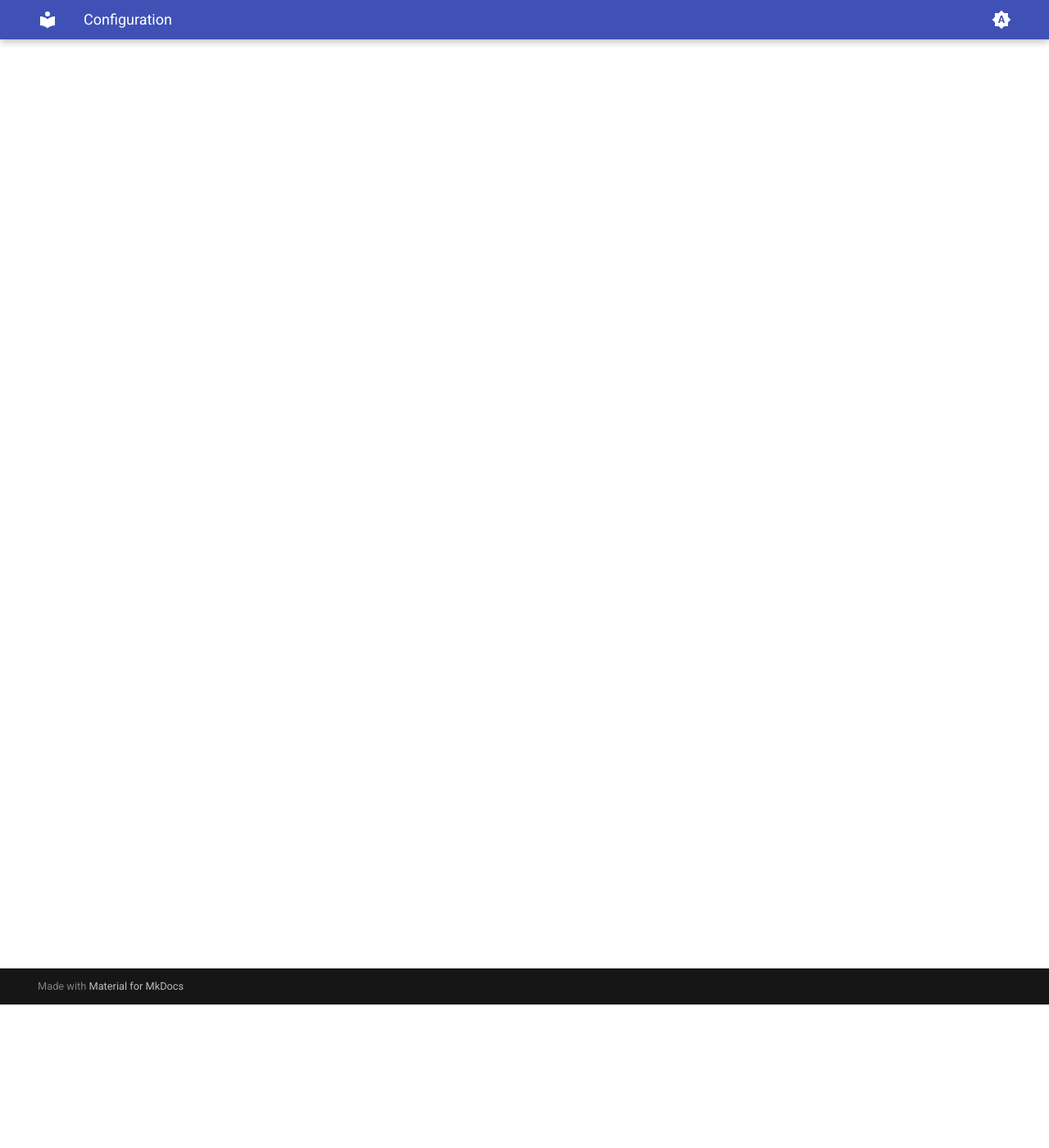
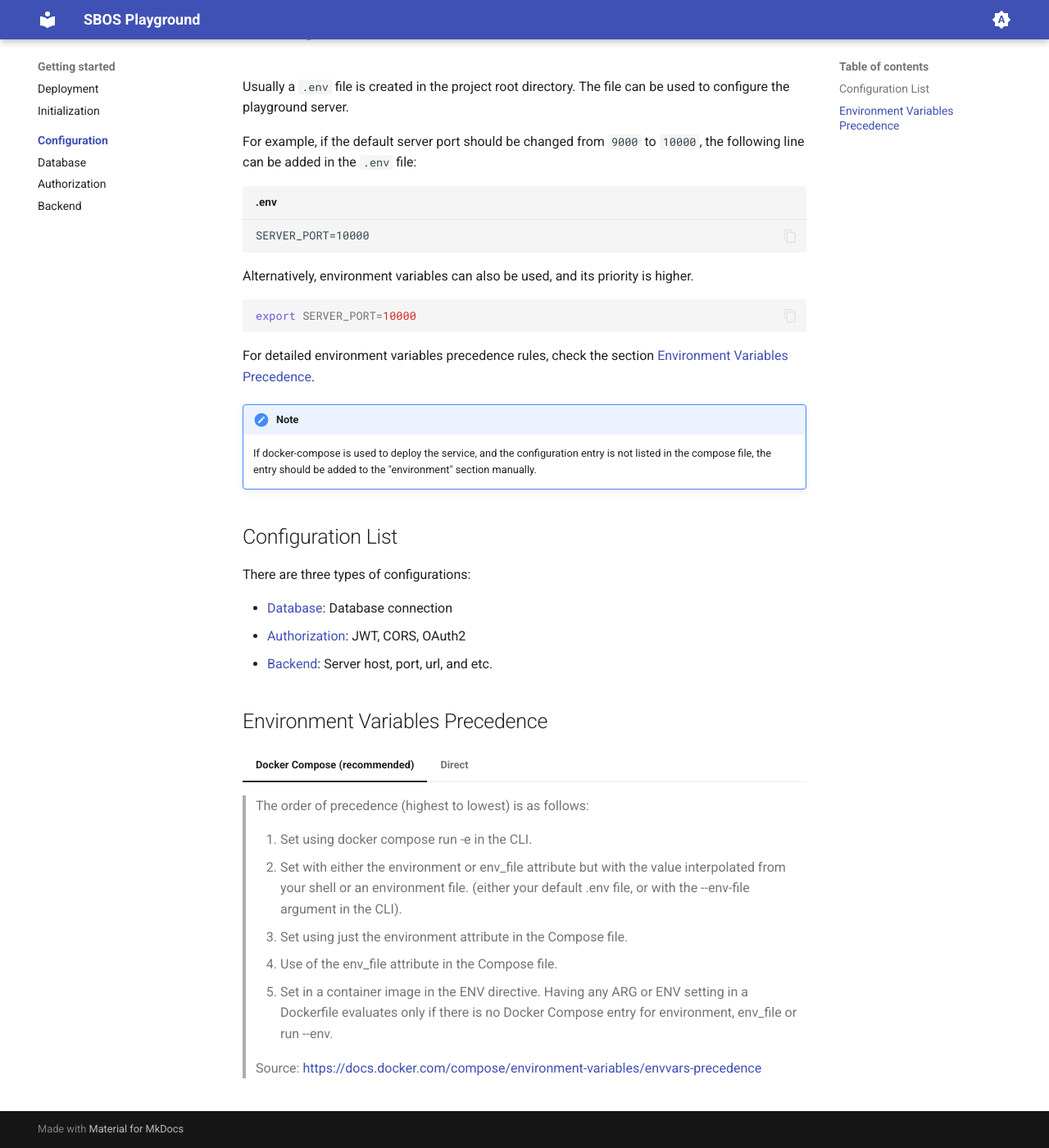
Before and after one commit to BrickSchema/playground, an MkDocs documentation site: the page built from docs/config/index.md, in a window 1280 px wide and 1400 px high, scrolled down 175 px. Shown: the whole window at 82% size. Built offline with MkDocs 1.6.1 and Material for MkDocs 9.7.7, drawn with Linux system fonts in a browser that asks for light colours.

Commit message:
docs: config and README

````diff
--- a/docs/config/index.md
+++ b/docs/config/index.md
@@ -1 +1,52 @@
 # Configuration
+
+Usually a `.env` file is created in the project root directory.
+The file can be used to configure the playground server.
+
+For example, if the default server port should be changed from `9000` to `10000`,
+the following line can be added in the `.env` file:
+
+```dotenv title=".env"
+SERVER_PORT=10000
+```
+
+Alternatively, environment variables can also be used, and its priority is higher.
+
+```bash
+export SERVER_PORT=10000
+```
+
+For detailed environment variables precedence rules, check the section [Environment Variables Precedence](#environment-variables-precedence).
+
+!!! note
+
+    If docker-compose is used to deploy the service, and the configuration entry is not listed in the compose file,
+    the entry should be added to the "environment" section manually.
+
+## Configuration List
+
+There are three types of configurations:
+
++ [Database](db.md): Database connection
++ [Authorization](auth.md): JWT, CORS, OAuth2
++ [Backend](backend.md): Server host, port, url, and etc.
+
+## Environment Variables Precedence
+
+=== "Docker Compose (recommended)"
+
+    > The order of precedence (highest to lowest) is as follows:
+    >
+    > 1. Set using docker compose run -e in the CLI.
+    > 2. Set with either the environment or env_file attribute but with the value interpolated from your shell or an environment file. (either your default .env file, or with the --env-file argument in the CLI).
+    > 3. Set using just the environment attribute in the Compose file.
+    > 4. Use of the env_file attribute in the Compose file.
+    > 5. Set in a container image in the ENV directive. Having any ARG or ENV setting in a Dockerfile evaluates only if there is no Docker Compose entry for environment, env_file or run --env.
+    >
+    > Source: <https://docs.docker.com/compose/environment-variables/envvars-precedence>{target="_blank"}
+
+=== "Direct"
+
+    > Even when using a dotenv file, pydantic will still read environment variables as well as the dotenv file, environment variables will always take priority over values loaded from a dotenv file.
+    >
+    > Source: <https://docs.pydantic.dev/latest/concepts/pydantic_settings/#dotenv-env-support>{target="_blank"}
--- a/mkdocs.yml
+++ b/mkdocs.yml
@@ -39,6 +39,10 @@ site_name: SBOS Playground
 docs_dir: docs
 markdown_extensions:
   - admonition
+  - attr_list
+  - def_list
+  - toc:
+      permalink: true
   - pymdownx.details
   - pymdownx.highlight:
       anchor_linenums: true
@@ -50,6 +54,7 @@ markdown_extensions:
   - pymdownx.superfences
   - pymdownx.tabbed:
       alternate_style: true
+  - pymdownx.magiclink
 plugins:
   - include-markdown
 not_in_nav: /generated/**/*.md
@@ -59,7 +64,7 @@ nav:
       - Deployment: deployment.md
       - Initialization: init.md
       - Configuration:
-          # - config/index.md
+          - config/index.md
           - Database: config/db.md
           - Authorization: config/auth.md
           - Backend: config/backend.md
````
Also changed, not shown: README.md (+36 -0 lines), docs/deployment.md (+3 -3 lines), docs/index.md (+1 -32 lines), docs/init.md (+7 -7 lines), 3 other files.
